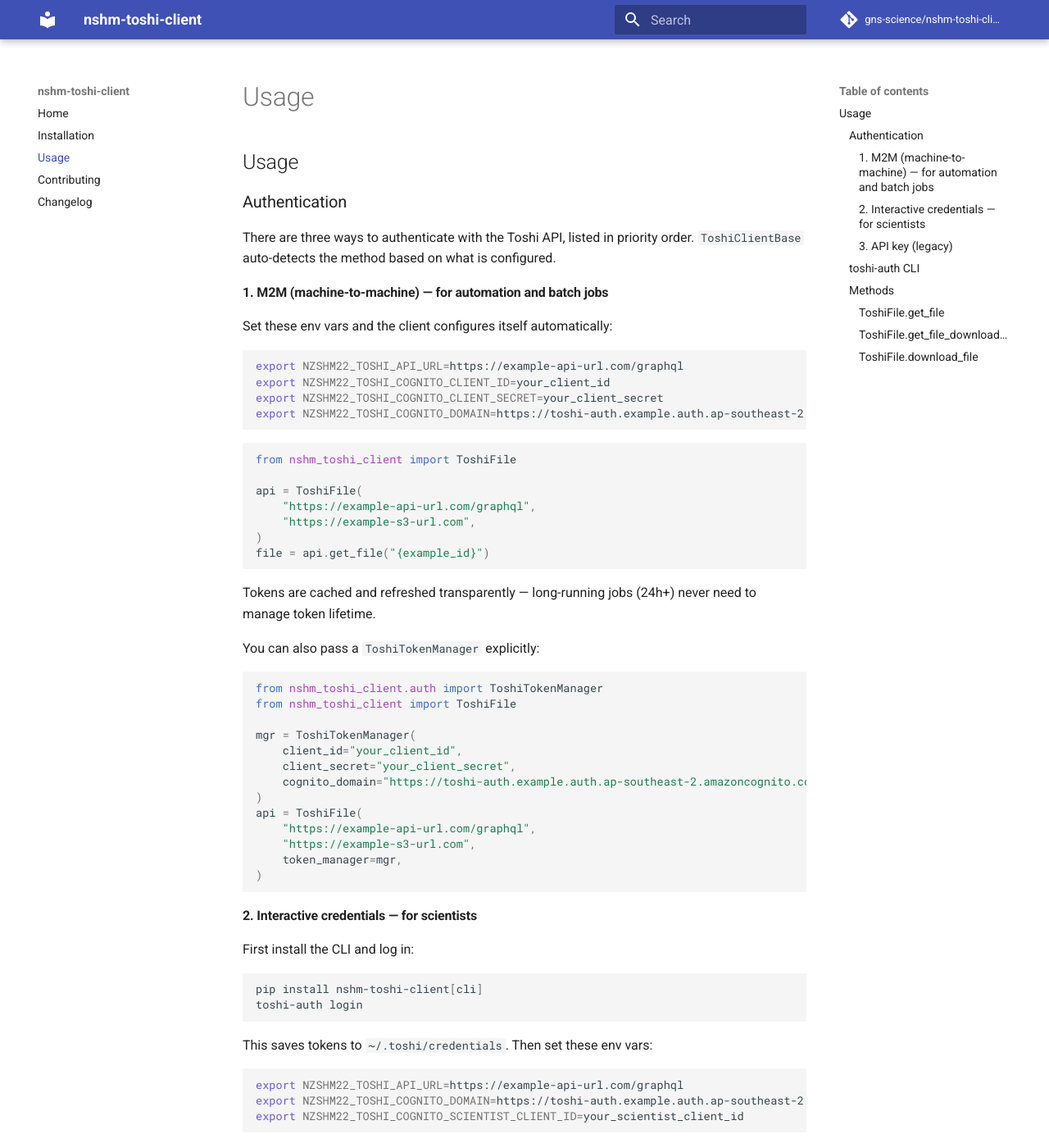
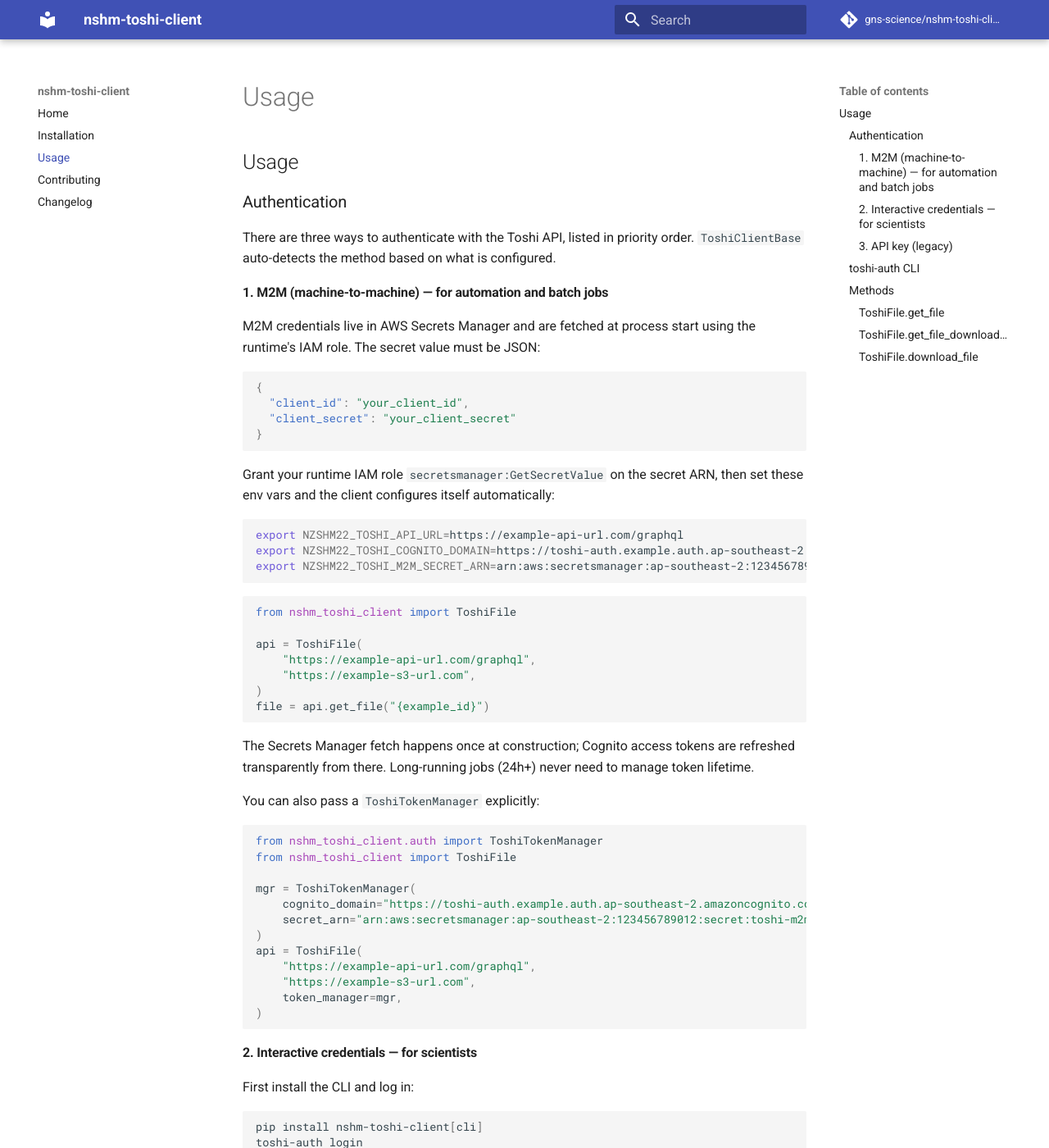
Before and after one commit to GNS-Science/nshm-toshi-client, an MkDocs documentation site: the page built from docs/usage.md, in a window 1280 px wide and 1400 px high. Shown: the whole window at 82% size. Built offline with MkDocs 1.6.1 and Material for MkDocs 9.7.7, drawn with Linux system fonts in a browser that asks for light colours; comment, search, counter and statistics services are not loaded.

Commit message:
docs: rewrite M2M usage example for Secrets Manager
Lead with NZSHM22_TOSHI_M2M_SECRET_ARN + the secret's JSON schema and
the required IAM permission; drop the old CLIENT_ID/_SECRET env-var
example. Update the explicit ToshiTokenManager example to match the
new keyword-only signature.

````diff
--- a/docs/usage.md
+++ b/docs/usage.md
@@ -7,13 +7,23 @@ There are three ways to authenticate with the Toshi API, listed in priority orde
 
 ### 1. M2M (machine-to-machine) — for automation and batch jobs
 
-Set these env vars and the client configures itself automatically:
+M2M credentials live in AWS Secrets Manager and are fetched at process start
+using the runtime's IAM role. The secret value must be JSON:
+
+```json
+{
+  "client_id": "your_client_id",
+  "client_secret": "your_client_secret"
+}
+```
+
+Grant your runtime IAM role `secretsmanager:GetSecretValue` on the secret ARN,
+then set these env vars and the client configures itself automatically:
 
 ```bash
 export NZSHM22_TOSHI_API_URL=https://example-api-url.com/graphql
-export NZSHM22_TOSHI_COGNITO_CLIENT_ID=your_client_id
-export NZSHM22_TOSHI_COGNITO_CLIENT_SECRET=your_client_secret
 export NZSHM22_TOSHI_COGNITO_DOMAIN=https://toshi-auth.example.auth.ap-southeast-2.amazoncognito.com
+export NZSHM22_TOSHI_M2M_SECRET_ARN=arn:aws:secretsmanager:ap-southeast-2:123456789012:secret:toshi-m2m-AbCdEf
 ```
 
 ```python
@@ -26,8 +36,9 @@ api = ToshiFile(
 file = api.get_file("{example_id}")
 ```
 
-Tokens are cached and refreshed transparently — long-running jobs (24h+) never
-need to manage token lifetime.
+The Secrets Manager fetch happens once at construction; Cognito access tokens
+are refreshed transparently from there. Long-running jobs (24h+) never need
+to manage token lifetime.
 
 You can also pass a `ToshiTokenManager` explicitly:
 
@@ -36,9 +47,8 @@ from nshm_toshi_client.auth import ToshiTokenManager
 from nshm_toshi_client import ToshiFile
 
 mgr = ToshiTokenManager(
-    client_id="your_client_id",
-    client_secret="your_client_secret",
     cognito_domain="https://toshi-auth.example.auth.ap-southeast-2.amazoncognito.com",
+    secret_arn="arn:aws:secretsmanager:ap-southeast-2:123456789012:secret:toshi-m2m-AbCdEf",
 )
 api = ToshiFile(
     "https://example-api-url.com/graphql",
````
